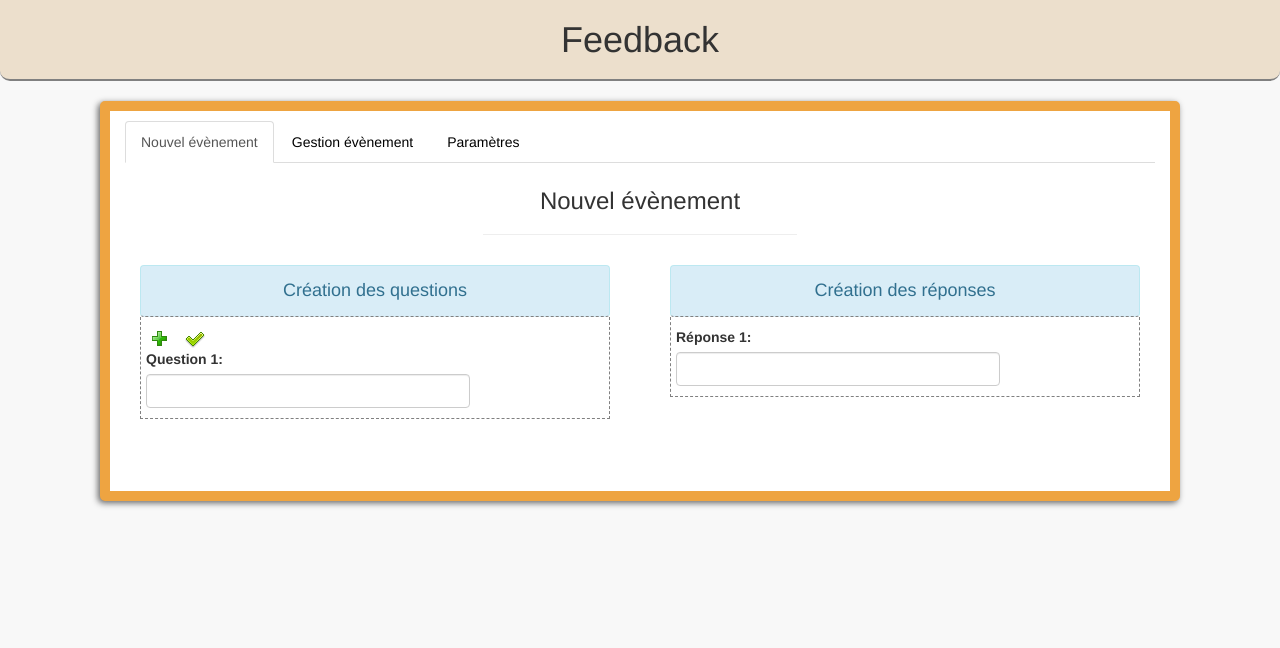
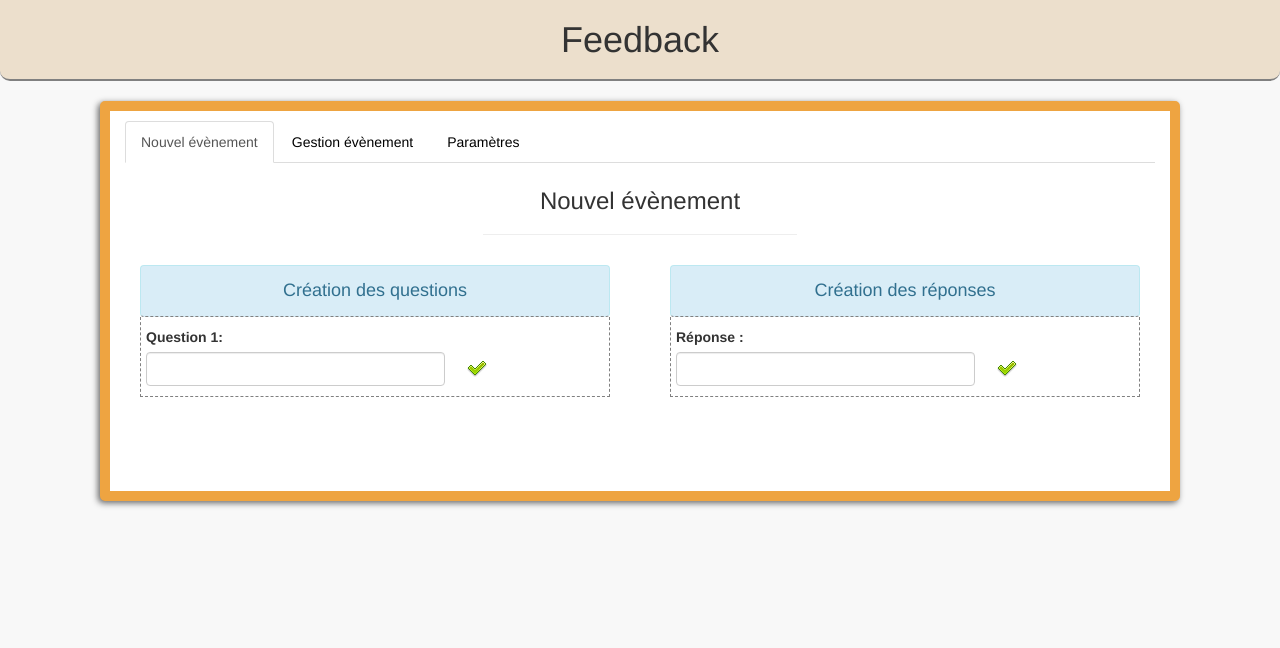
Before and after one commit to Marianna-dl/feedback, a PHP site: page / in a window 1280 px wide. Shown: the top 648 px of the page. Run offline with PHP 8.4, Linux system fonts and the light colour scheme.

Commit message:
ajout des questions dans la base de donnees+test.php+connexion base

```diff
--- a/controller/script.js
+++ b/controller/script.js
@@ -1,19 +1,18 @@
 /************** ANGULAR JS ***********************/
+
+//on déclare l'application et les services qu'on av utiliser
 var feedbackApp = angular.module('feedbackApp', ['ngRoute','ngAnimate', 'ngTouch', 'ngSanitize'])
-	// create the module and name it scotchApp
 
 
-	// configure our routes
+	//On créer les directions du menu (route)
 	feedbackApp.config(function($routeProvider) {
 		$routeProvider
 
-			// route for the home page
 			.when('/', {
 				templateUrl : 'view/nouveau.html',
                 controller  : 'nouveauController'
 			})
 
-			// route for the contact page
 			.when('/gestion', {
 				templateUrl : 'view/gestion.html',
                 controller  : 'gestionController'
@@ -25,13 +24,14 @@ var feedbackApp = angular.module('feedbackApp', ['ngRoute','ngAnimate', 'ngTouch
 			})
 	});
 
+    //permet de spécifier le menu actif (la page sur laquelle on est)
 	feedbackApp.controller('navController', function($scope, $location) {
          $scope.isActive = function (viewLocation) {
             return viewLocation === $location.path();
         };
 	});
 
-
+    //Création des controleurs et affichage du titre des pages
     feedbackApp.controller('nouveauController', function($scope) {
         $scope.title="Nouvel évènement";
 	});
@@ -42,19 +42,33 @@ var feedbackApp = angular.module('feedbackApp', ['ngRoute','ngAnimate', 'ngTouch
         $scope.title="Paramètres";
 	});
 
+   feedbackApp.controller('questionsController', function($scope, $http) {
+       //on affiche à quelle question on en est (évite les violations d'intégrité bdd
+        $scope.maxQuestion=1;
+        $scope.getMaxQuestion=function(){$http.get("test.php/maxQuest").success(function(data){
+                    $scope.maxQuestion=data;
+                })
+                .error(function() {
+                        alert('erreur');
+                })
+                                        };
+       $scope.getMaxQuestion();
 
-   feedbackApp.controller('questionsController', function($scope,$sce) {
-    $scope.formulaire=$sce.trustAsHtml('<label for="question">Question 1: </label><input type="text" name="question" value="" class="form-control" />');
-       $scope.ajoutForm=function(i){
 
-                $scope.formulaire=$sce.trustAsHtml('<label for="question">Question '+i+': </label><input type="text" name="question" value="" class="form-control" />');
+    //On met les questions sur la base de données
+        $scope.valideQuestion=function(){
+                $http.post("test.php/addQuest", {enonce:$scope.questionInput, id:$scope.maxQuestion}).success(function(data){
+                    alert(data);
+                })
+                .error(function() {
+                        alert('erreur');
+                })
 
-       };
-        $scope.valideQuestion=function(){
-
-                $scope.formulaire='';
+                $scope.questionInput='';
+                $scope.getMaxQuestion(); //Met à jour le nombre de question
 
        };
 
+         //permet d'activer les tooltip bootstrap
          $('[data-toggle="tooltip"]').tooltip();
 	});
--- a/css/style.css
+++ b/css/style.css
@@ -95,11 +95,7 @@ form.qcm{
     border-left: 1px dashed grey;
 }
 
-.new-event input{
 
-    width: 70%
-
-}
 
 form{
 
@@ -130,12 +126,17 @@ form a{
 .new-event button{
     border:none;
     background-color:inherit;
+    outline: none;
+    padding-top:30px;
 
 }
 
-button{
-    outline: none;
+.new-event .div-bouton{
+    padding-left: 0px;
+
 }
+
+
 
 
 
--- a/view/nouveau.html
+++ b/view/nouveau.html
@@ -12,10 +12,15 @@
     <div class="col-md-6" ng-controller="questionsController">
         <div class="col-md-12 ">
             <h4 class="alert alert-info qcm">Création des questions</h4>
-            <form class="qcm">
-                <button ng-init="i=1" ng-click="ajoutForm(i);" ng-disabled="formulaire"><img  data-toggle="tooltip" data-placement="bottom" title="Ajouter une question" src="./images/plus.png" alt="ajouter"/></button>
-                <button ng-click="valideQuestion();i=i+1" ng-disabled="!formulaire"><img  class="valide" data-toggle="tooltip" data-placement="bottom" title="valider" src="./images/valide.png" alt="ajouter"/></button>
-                <p ng-bind-html="formulaire"></p>
+            <form  class="qcm">
+                <div class="row">
+                    <div class="col-md-8">
+                        <label for="question">Question {{maxQuestion}}: </label><input type="text" ng-model="questionInput" value="" class="form-control" id="question"/>
+                    </div>
+                    <div class="col-md-4 div-bouton">
+                        <button  ng-click="valideQuestion();getMaxQuestion()" type="submit"  ><img  class="valide" data-toggle="tooltip" data-placement="bottom" title="valider" src="./images/valide.png" alt="ajouter"/></button>
+                    </div>
+                </div>
             </form>
         </div>
     </div>
@@ -23,9 +28,15 @@
     <div class="col-md-6" ng-controller="questionsController">
         <div class="col-md-12 ">
             <h4 class="alert alert-info qcm">Création des réponses</h4>
-            <form method="post" class="qcm">
-                <label for="reponse">Réponse 1: </label><input type="text" name="reponse" value="" class="form-control" />
-           <!-- <p ng-bind-html="formulaire"></p>-->
+            <form  class="qcm">
+                <div class="row">
+                    <div class="col-md-8">
+                        <label for="question">Réponse {{i}}: </label><input type="text" ng-model="reponseInput" value="" class="form-control" id="question"/>
+                    </div>
+                    <div class="col-md-4 div-bouton">
+                        <button ng-click="valideReponse();i=i+1" type="submit" ng-click="i=i+1" ><img  class="valide" data-toggle="tooltip" data-placement="bottom" title="valider" src="./images/valide.png" alt="ajouter"/></button>
+                    </div>
+                </div>
             </form>
         </div>
     </div>
```
